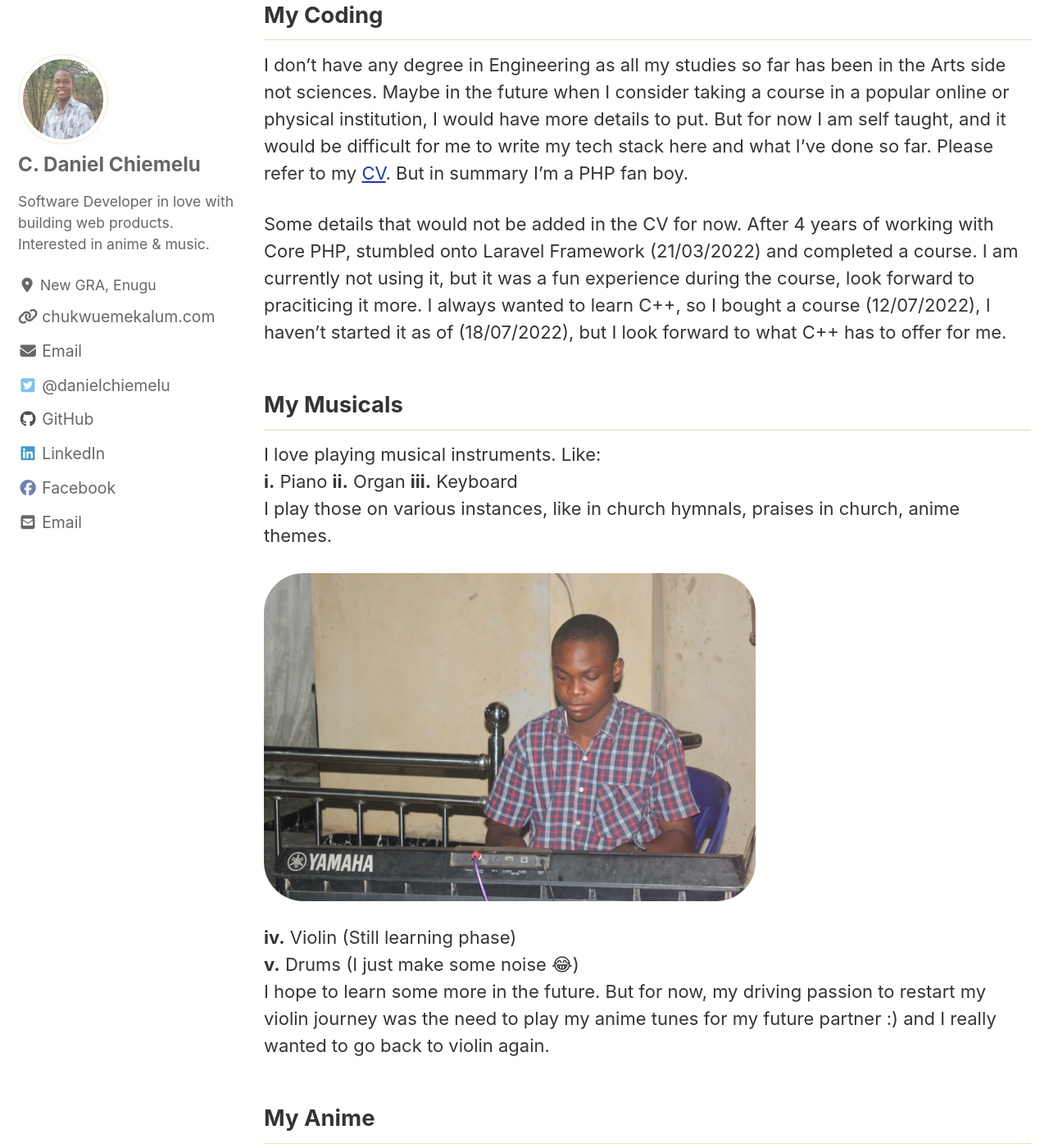
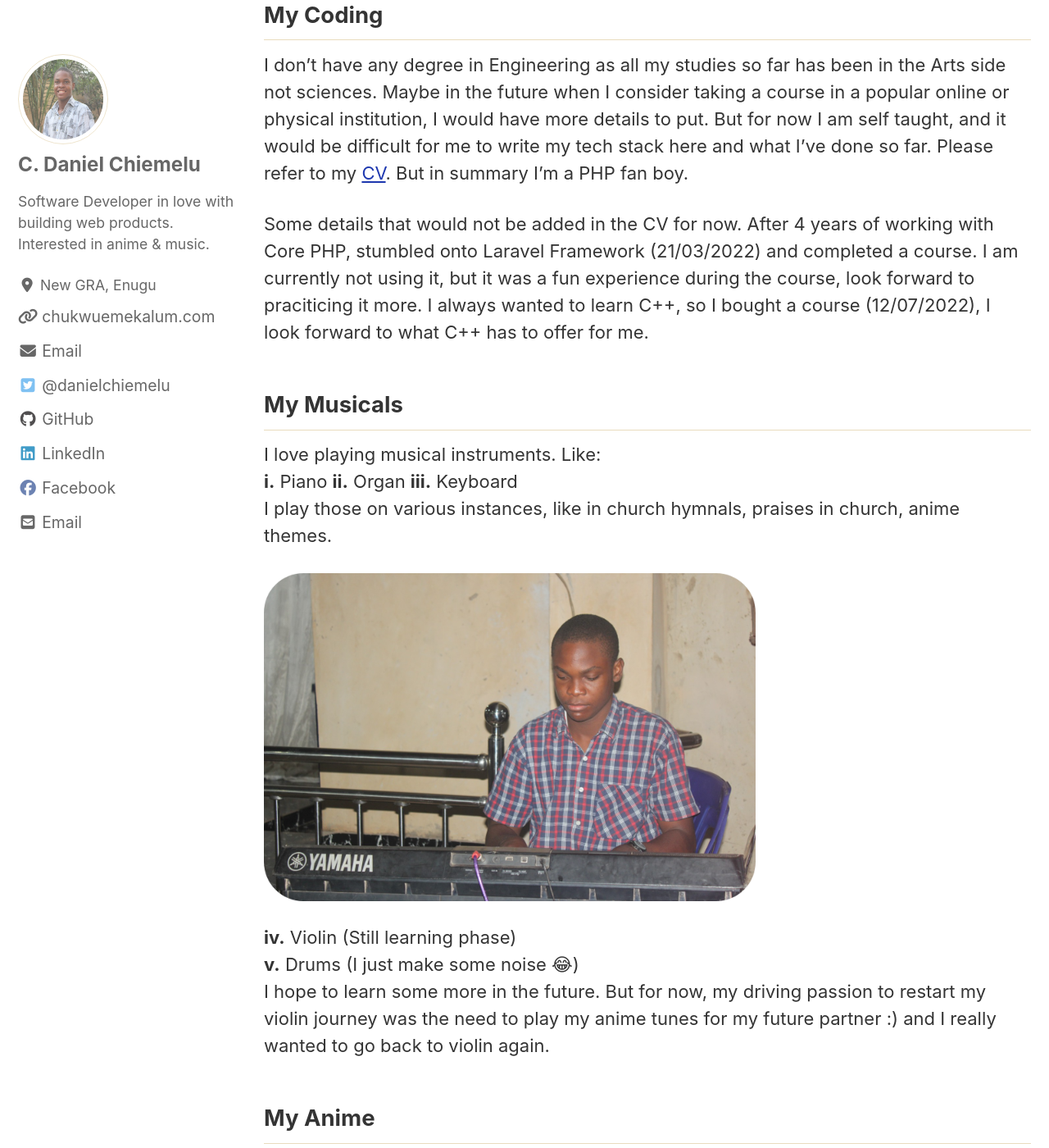
Before and after one commit to Chukwuemekalum/chukwuemekalum.github.io, a Jekyll site: the page built from _pages/home.md, in a window 1280 px wide and 1400 px high, scrolled down 1332 px. Shown: the whole window at 82% size. Built offline with Jekyll 4.4.1, drawn with Linux system fonts in a browser that asks for light colours; cached includes are drawn as plain includes; nearby versions of some CDN libraries; some of the changed text lies outside the part shown.

Commit message:
New Changes

```diff
--- a/_config.yml
+++ b/_config.yml
@@ -25,7 +25,7 @@
 twitter_username: danielchiemelu
 github_username: chukwuemekalum
 search: true
-url                      : "https://chukwuemekalum.github.io" # the base hostname & protocol for your site e.g. "https://mmistakes.github.io"
+url                      : "https://chukwuemekalum.com" # the base hostname & protocol for your site e.g. "https://mmistakes.github.io"
 baseurl                  : # the subpath of your site, e.g. "/blog"
 # repository: chukwuemekalum/chukwuemekalum.github.io
 github: [metadata]
@@ -78,7 +78,7 @@
     Interested in anime & music.
   location : New GRA, Enugu
   email  : contact@chukwuemekalum.live
-  cv: https://chukwuemekalum.github.io/assets/docs/chukwuemekalum-daniel-chiemelu-resume.pdf
+  cv: https://chukwuemekalum.com/assets/docs/chukwuemekalum-daniel-chiemelu-resume.pdf
   links:
     - label: "chukwuemekalum.com"
       icon: "fas fa-fw fa-link"
--- a/_pages/home.md
+++ b/_pages/home.md
@@ -21,7 +21,7 @@
 
 I don't have any degree in Engineering as all my studies so far has been in the Arts side not sciences. Maybe in the future when I consider taking a course in a popular online or physical institution, I would have more details to put. But for now I am self taught, and it would be difficult for me to write my tech stack here and what I've done so far. Please refer to my [CV]({{site.author.cv}}){:target="_blank"}. But in summary I'm a PHP fan boy.
 
-Some details that would not be added in the CV for now. After 4 years of working with Core PHP, stumbled onto Laravel Framework (21/03/2022) and completed a course. I am currently not using it, but it was a fun experience during the course, look forward to praciticing it more. I always wanted to learn C++, so I bought a course (12/07/2022), I haven't started it as of (18/07/2022), but I look forward to what C++ has to offer for me.
+Some details that would not be added in the CV for now. After 4 years of working with Core PHP, stumbled onto Laravel Framework (21/03/2022) and completed a course. I am currently not using it, but it was a fun experience during the course, look forward to praciticing it more. I always wanted to learn C++, so I bought a course (12/07/2022), I look forward to what C++ has to offer for me.
 
 ## My Musicals
 
@@ -38,17 +38,18 @@
 ## My Anime
 
 The intro could have not been complete if I didn't write about anime 😄😂 <br>
-If not for anything, my banner image is Sword Art Online's landscape image.
-My top three animes are:<br>
+If not for anything, my banner image is Sword Art Online's landscape image.<br>
+My top three animes are:
 
 - Dragon Ball
 - Sword Art Online
 - One Piece
+
 I have been working on different personal coding projects that would make my anime passion more exciting.
 
 ## Finally
 
-Thank you for making it to the end.... Domo Arigato gozaimas 🙇‍♀️. I guessed I probably wrote too much than I expected; well.. <br>
+Thank you for making it to the end..... Domo Arigato Gozaimas 🙇‍♀️. I guessed I probably wrote too much than I expected; well..... <br>
 I was born October 8, currently <span id="age"></span> years old. I owe God my everything 🙏. <br>
 That's technically a brief summary of me. <br>
 I'm not popular, but if you are probably having issues with some of my social media links, here is a detailed [page link]({{site.url}}/links/) to some extent of where I am.
```
